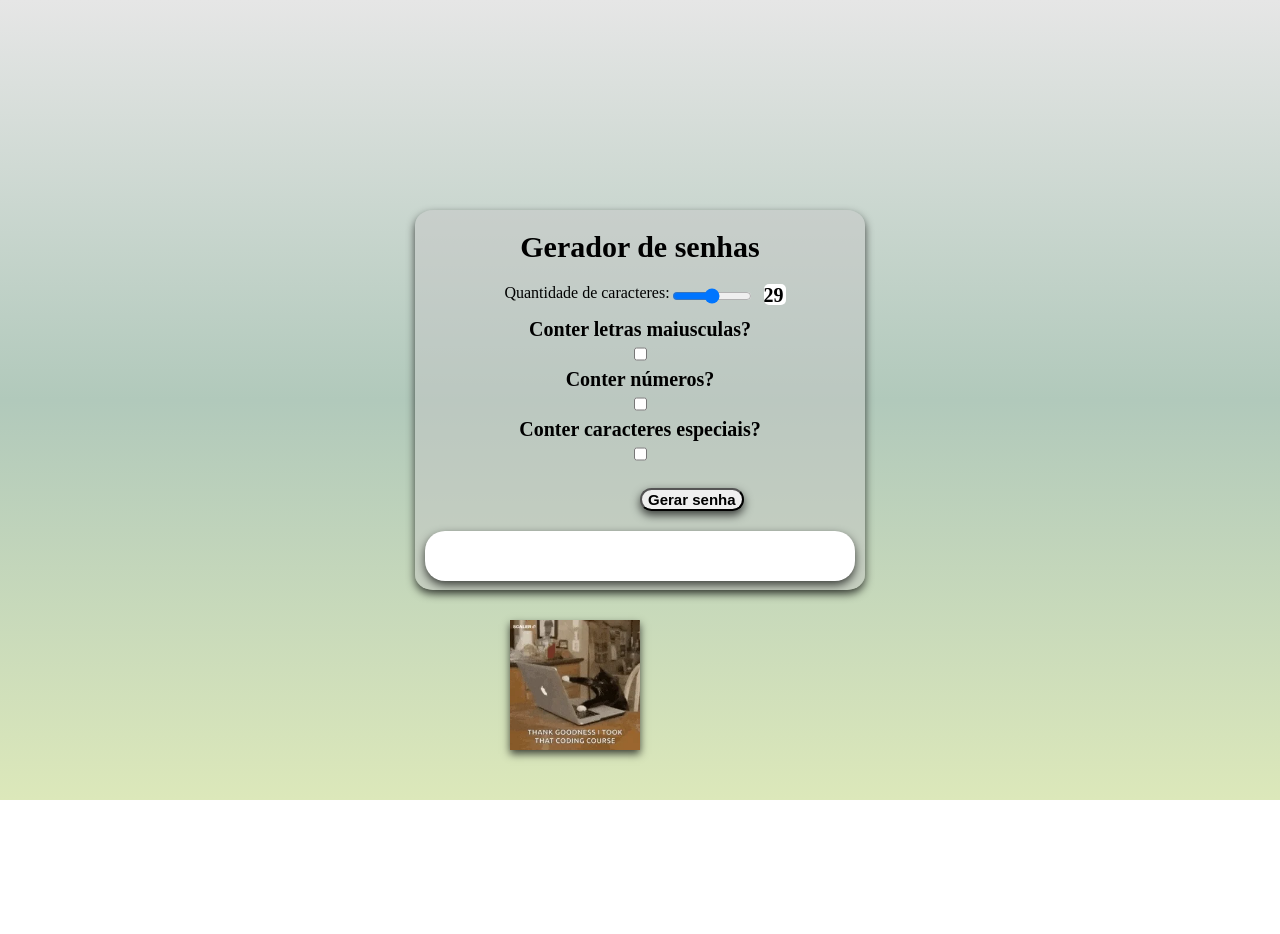
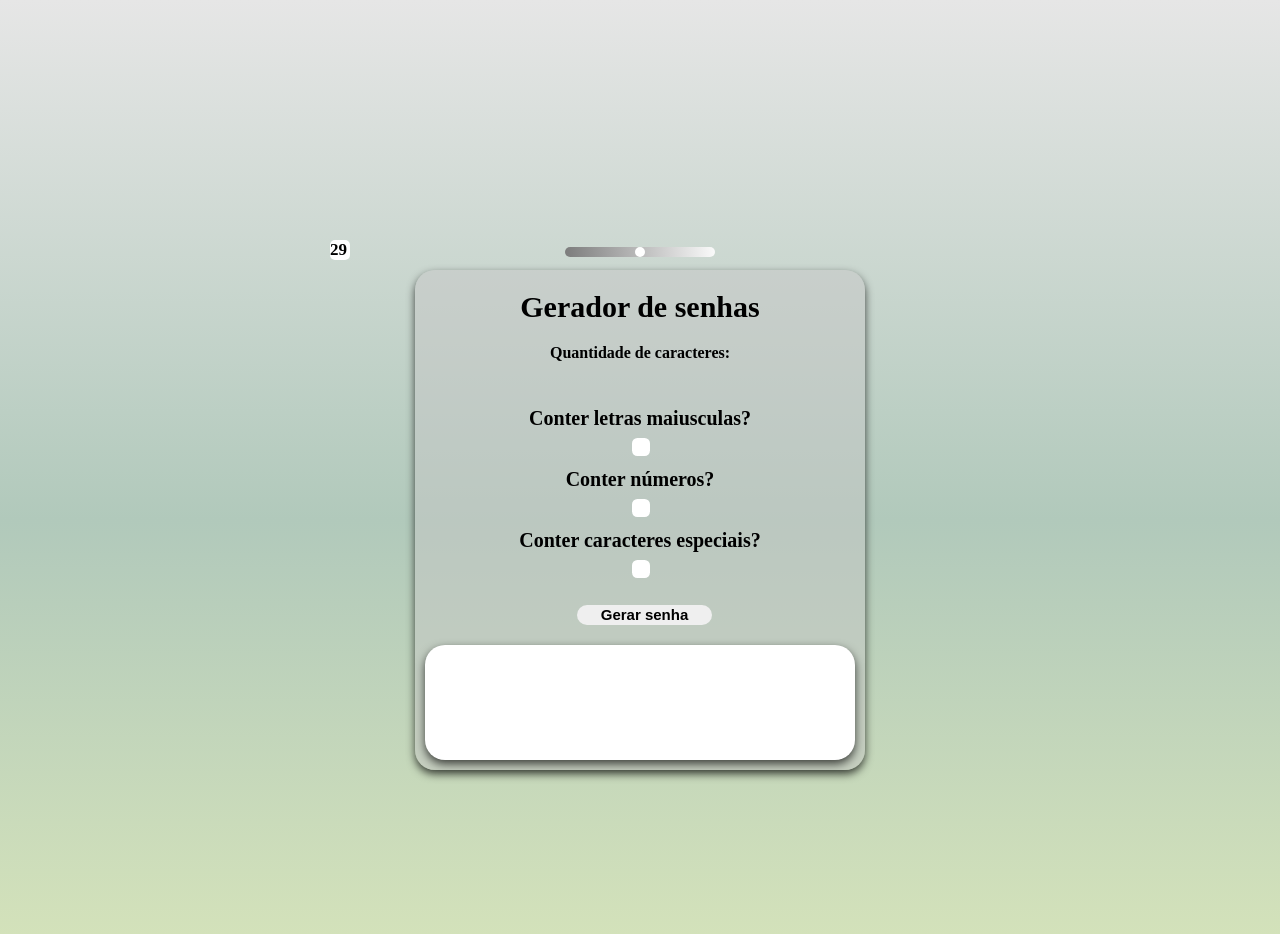
Before and after one commit to Alexsandro-J-Ludwig/Gerador-de-senhas, a plain HTML site: page index.html in a window 1280 px wide. Before the commit the page ends 800 px from the top, so only its background shows below. Drawn offline with Linux system fonts and the light colour scheme.

Commit message:
Style: Style.css alterado

```diff
--- a/gerador_de_senhas.js
+++ b/gerador_de_senhas.js
@@ -13,6 +13,8 @@ addEventListener('DOMContentLoaded', function() {
             aleatorizar(quantidade.value);
         });
     })
+
+    let senhaArr = [];
 
     function aleatorizar(quantidade) {
         let senha = '';
@@ -51,7 +53,17 @@ function aleatorizar(quantidade) {
             senha += caracteresDisponiveis[randonIndex];
         }
 
-    document.getElementById('senha').textContent = senha;
+        senhaArr.unshift(senha);
+
+        if(senhaArr.length > 3) {
+            senhaArr.splice(3);
+        }
+
+        console.log(senhaArr);
+
+        document.getElementById('senha').innerHTML = senhaArr.map(s => `<ol class="textoSenha">${s}</ol>`).join('');
+
+
     }
 
     function limparCampos(){
--- a/index.html
+++ b/index.html
@@ -11,9 +11,6 @@
 
 <body>
     <main class="conteudo">
-
-        <img src= gato_programador.gif alt="Gato programando" class="gif">
-
         <h1>Gerador de senhas</h1>
 
         <div class="input">
@@ -22,18 +19,18 @@
             <span id="quantidadeValor">50</span>
         </div>
 
-        <label id="labelCapital" for="capital">Conter letras maiusculas?</label>
+        <p id="labelCapital" for="capital">Conter letras maiusculas?</p>
         <input type="checkbox" id="capital" name="capital">
 
-        <label id="labelNumbers" for="numbers">Conter números?</label>
+        <p id="labelNumbers" for="numbers">Conter números?</p>
         <input type="checkbox" id="numbers" name="numbers">
 
-        <label id="labelEspecial" for="especial">Conter caracteres especiais?</label>
+        <p id="labelEspecial" for="especial">Conter caracteres especiais?</p>
         <input type="checkbox" id="especial" name="especial">
 
         <button id="gerar">Gerar senha</button>
 
-        <div class="senha" id="senha"></div>
+        <li class="senha" id="senha"></li>
 
     </main>
 </body>
--- a/style.css
+++ b/style.css
@@ -5,14 +5,14 @@ body {
     justify-content: center;
     align-items: center;
     margin: 0;
-    height: 100vh;
+    height: 130vh;
 }
 
 .conteudo {
     background-color: #c5c5c57c;
-    height: 380px;
+    height: 500px;
     width: 450px;
-    border-radius: 4%;
+    border-radius: 20px;
     text-align: center;
     box-shadow: 0 4px 8px rgba(0, 0, 0, 0.7);
 }
@@ -28,39 +28,96 @@ body {
     margin-bottom: 10px;
     margin-top: 10px;
     justify-content: center;
+    margin-bottom: 10%;
+    font-weight: bolder;
 }
 
 #quantidade{
     height: 20px;
-    width: 80px;
+    width: 150px;
+    position: absolute;
+    top: 240px;
+}
+
+input[type=range] {
+    -webkit-appearance: none;
+    appearance: none;
+    background: transparent;
+    cursor: pointer;
+    border-radius: 16%;
+}
+
+input[type=range]::-webkit-slider-runnable-track {
+    background: #000000;
+    background: linear-gradient(87deg, rgb(124, 124, 124) 0%, rgba(250, 250, 250, 1) 100%);
+    border-radius: 20px;
+    height: 10px;
+}
+
+input[type=range]::-webkit-slider-thumb {
+    -webkit-appearance: none;
+    appearance: none;
+    background-color: #ffffff;
+    height: 10px;
+    width: 10px;
+    border-radius: 50%;
+    border: 2px solid #fff;
+    outline-color: #000000;
+    outline-width: 20px;
+}
+
+input[type=range]::-webkit-slider-thumb:active {
+    background-color: #000000;
+    height: 10px;
+    width: 10px;
+    border-radius: 50%;
+    border: 2px solid #fff;
 }
 
 #quantidadeValor {
-    position: relative;
+    position: absolute;
     background-color: #fff;
-    width: 22px;
-    height: 21px;
+    width: 20px;
+    height: 20px;
     border-radius: 5px;
     display: flex;
     font-weight: bolder;
-    size: 25px;
-    left: 10px;
-    font-size: 20px;
+    font-size: 17px;
+    top: 240px;
+    left: 330px;
 }
 
 input[type=checkbox] {
+    appearance: none;
+    background-color: #fff;
+    width: 18px;
+    height: 18px;
+    border-radius: 30%;
+}
 
-    block-size: 20px;
+input[type=checkbox]:hover {
+    background-color: #acacac;
+    cursor: pointer;
+}
 
+input[type=checkbox]:checked {
+    background-color: #ccffdb;
+    width: 18px;
+    height: 18px;
+    border: 1px solid #b1b1b1;
+}
+
+input[type=checkbox]:checked:hover {
+    background-color: #a0fdbc;
+    cursor: pointer;
 }
 
 #labelCapital, #labelNumbers, #labelEspecial {
-    display: block;
+    margin: 5px;
     text-align: center;
     font-size: 20px;
     font-weight: bold;
 }
-
 #gerar {
     display: flex;
     position: relative;
@@ -68,41 +125,59 @@ input[type=checkbox] {
     font-weight: bold;
     border-radius: 20px;
     margin-top: 20px;
-    left: 50%;
-    box-shadow: 0 4px 10px rgba(0, 0, 0, 0.7);
+    left: 36%;
+    border: none;
+    width: 30%;
+    height: 4%;
+    justify-content: center;
+    animation: gerarClarear 1s ease-in-out;
 }
 
 #gerar:hover {
     background-color: #626570;
     cursor: pointer;
+    animation: escurecer 1s ease-in-out;
 }
 
+@keyframes escurecer {
+    0% {
+        background-color: #ffffff;
+    }
+    100% {
+        background-color: #626570;
+    }
+}
+
+@keyframes gerarClarear{
+    0% {
+        background-color: #626570;
+    }
+    100% {
+        background-color: #ffffff;
+    }
+}
 
 #senha {
     margin-top: 20px;
     background-color: #fff;
     width: 430px;
-    height: 50px;
+    height: 115px;
     border-radius: 20px;
     display: flex;
+    flex-direction: column;
     justify-content: center;
     align-items: center;
     text-align: center;
     margin-left: auto;
     margin-right: auto;
     box-shadow: 0 4px 10px rgba(0, 0, 0, 0.7);
+    overflow-y: scroll;
+    scrollbar-color: transparent transparent;
 }
 
-#senha::content {
-    font-size: 25px;
-    font-weight: bold;
+.textoSenha {
+
+    font-weight: bolder;
+    font-size: 14px;
+    margin: 10px;
 }
-
-.gif {
-    width: 130px;
-    position: absolute;
-    top: 620px;
-    left: 510px;
-    box-shadow: 0 4px 8px rgba(0, 0, 0, 0.7);
-
-}
```
Lines whose indentation alone changed are shown as unchanged.
